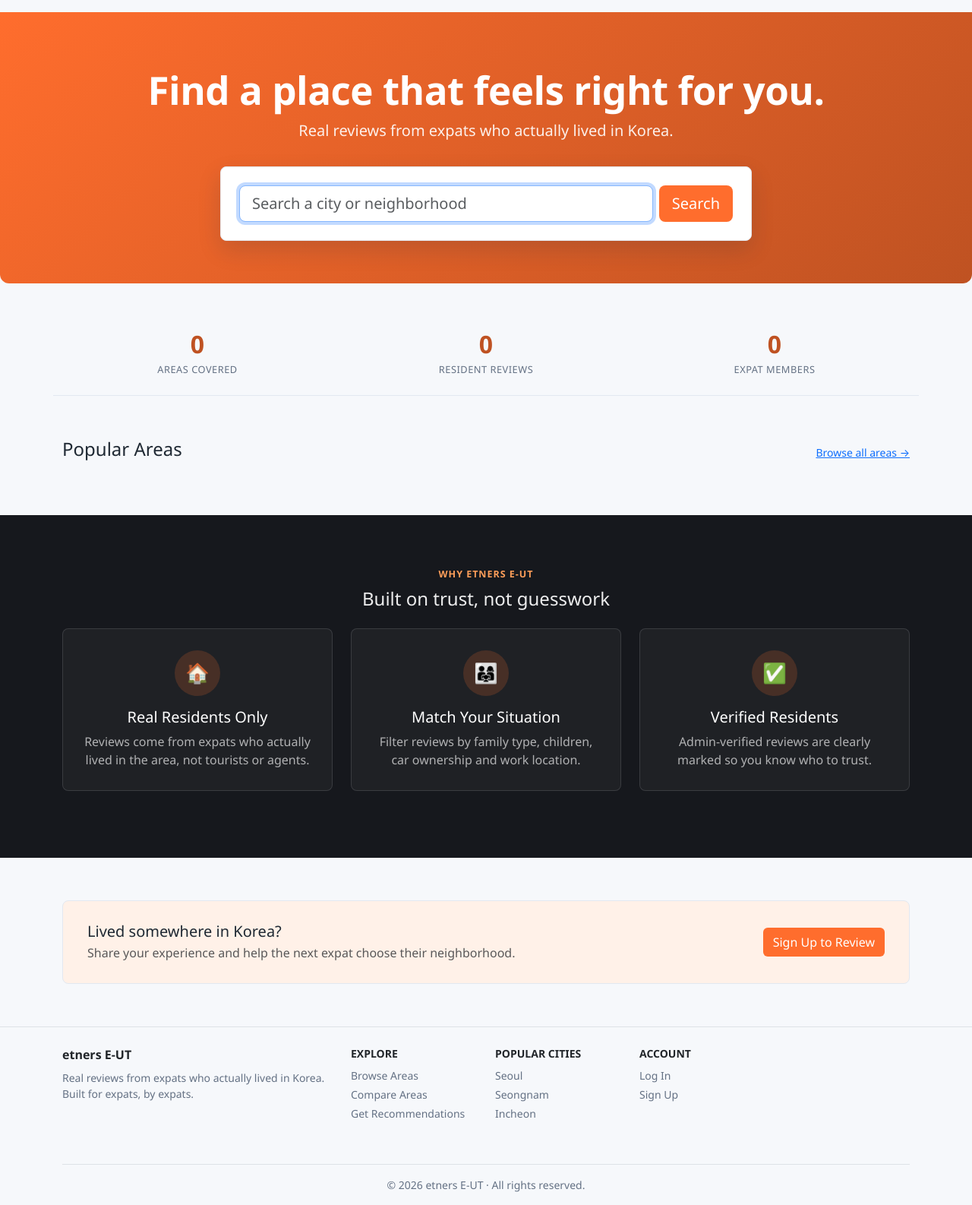
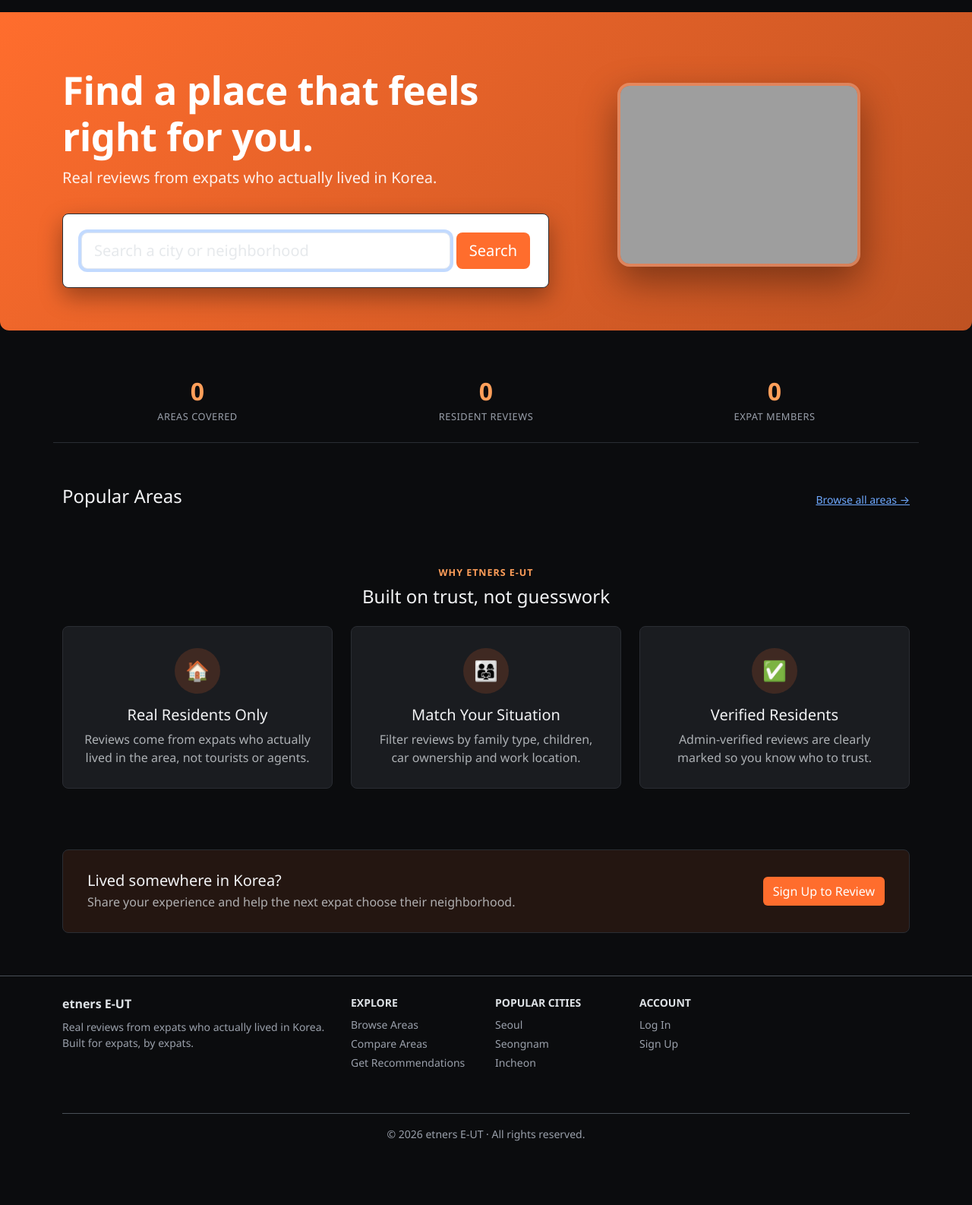
Before and after one commit to jerryfighter/20260915_ETNS_Relo, a Flask app: page / in a window 1280 px wide. Shown: the part 75-1661 px from the top of the page at 76% size. After the commit the page ends 1577 px from the top, so only its background shows below. Run offline with Flask 3, Linux system fonts and the light colour scheme; data that the repository does not hold is empty; grey boxes are pictures that could not be loaded.

Commit message:
Switch to a black base theme with orange only in the hero
Referenced an imweb.me template's structure (black base, single
colored hero band, framed photo beside the hero copy) without
copying its colors - brand orange (#ff6d2d) stays the only accent.

- Set data-bs-theme="dark" so Bootstrap's built-in components
  (cards, tables, forms, modals) restyle for a dark page instead of
  manually overriding each one.
- Recolor custom CSS variables for a black bg / light text palette;
  swap rating/stat accent text to the brighter --brand-accent for
  contrast against black.
- Drop the now-redundant "dark-section" wrapper on the homepage
  (the whole page is dark now) and fold it back into normal flow.
- Two-column hero: headline + search stay on the left, a framed
  house photo sits on the right (stacks below on mobile) - the
  earlier "Why etners E-UT" section already had orange icon circles
  that read fine as-is on black.
- Remove hardcoded bg-white on admin/compare tables so they follow
  the dark theme instead of staying white islands.
- search-card stays intentionally white/light for input legibility
  against the orange hero.

Co-Authored-By: Claude Sonnet 5 <noreply@anthropic.com>

```diff
--- a/app/static/css/style.css
+++ b/app/static/css/style.css
@@ -2,13 +2,12 @@
   --brand-primary: #ff6d2d;
   --brand-primary-dark: #bf5222;
   --brand-accent: #ff9f5a;
-  --brand-bg: #f6f8fb;
-  --brand-card: #ffffff;
-  --brand-text: #1f2933;
-  --brand-muted: #647184;
-  --brand-border: #e2e8f0;
+  --brand-bg: #0b0c0e;
+  --brand-card: #1a1c20;
+  --brand-text: #f2f3f5;
+  --brand-muted: #9aa0ab;
+  --brand-border: #2a2d33;
   --star-color: #f5a623;
-  --brand-dark: #16181d;
 }
 
 body {
@@ -55,7 +54,7 @@ body {
   font-weight: 700;
   letter-spacing: 0.08em;
   text-transform: uppercase;
-  color: var(--brand-primary-dark);
+  color: var(--brand-accent);
   margin-bottom: 0.5rem;
 }
 
@@ -76,12 +75,35 @@ body {
   color: rgba(255, 255, 255, 0.9);
 }
 
+.hero-photo-frame {
+  display: inline-block;
+  border-radius: 1rem;
+  overflow: hidden;
+  max-width: 320px;
+  border: 4px solid rgba(255, 255, 255, 0.25);
+  box-shadow: 0 20px 50px rgba(0, 0, 0, 0.4);
+}
+
+.hero-photo-frame img {
+  display: block;
+  width: 100%;
+  height: auto;
+}
+
 .search-card {
   margin-top: 2rem;
   max-width: 700px;
   border-radius: 0.5rem;
-  box-shadow: 0 12px 30px rgba(16, 42, 67, 0.15);
+  box-shadow: 0 12px 30px rgba(0, 0, 0, 0.35);
   border: none;
+  background: #ffffff;
+  color: #1f2933;
+}
+
+.search-card .form-control {
+  background-color: #ffffff;
+  color: #1f2933;
+  border-color: #e2e8f0;
 }
 
 .section {
@@ -98,7 +120,7 @@ body {
 .stats-value {
   font-size: 2rem;
   font-weight: 700;
-  color: var(--brand-primary-dark);
+  color: var(--brand-accent);
 }
 
 .stats-label {
@@ -123,44 +145,15 @@ body {
   line-height: 60px;
   margin: 0 auto 1rem;
   font-size: 1.6rem;
-  background: #fff1e8;
+  background: rgba(255, 109, 45, 0.16);
   border-radius: 50%;
 }
 
 .cta-banner {
-  background: #fff1e8;
+  background: rgba(255, 109, 45, 0.1);
   border: 1px solid var(--brand-border);
   border-radius: 0.5rem;
   padding: 1.75rem 2rem;
-}
-
-.dark-section {
-  background: var(--brand-dark);
-  color: rgba(255, 255, 255, 0.92);
-  padding: 4rem 0;
-  margin-top: 3.5rem;
-}
-
-.dark-section .section-eyebrow {
-  color: var(--brand-accent);
-}
-
-.dark-section .feature-card {
-  background: rgba(255, 255, 255, 0.04);
-  border-color: rgba(255, 255, 255, 0.12);
-}
-
-.dark-section .feature-card h5 {
-  color: #fff;
-}
-
-.dark-section .feature-card p {
-  color: rgba(255, 255, 255, 0.65);
-}
-
-.dark-section .feature-icon {
-  background: rgba(255, 109, 45, 0.18);
-  color: var(--brand-accent);
 }
 
 .card {
@@ -174,7 +167,7 @@ body {
 
 .area-card:hover {
   transform: translateY(-3px);
-  box-shadow: 0 10px 24px rgba(16, 42, 67, 0.12);
+  box-shadow: 0 10px 24px rgba(0, 0, 0, 0.4);
 }
 
 .rating-badge {
@@ -182,7 +175,7 @@ body {
   align-items: center;
   gap: 0.35rem;
   font-weight: 700;
-  color: var(--brand-primary-dark);
+  color: var(--brand-accent);
 }
 
 .stars {
@@ -196,7 +189,7 @@ body {
 }
 
 .badge-resident {
-  background-color: #94a3b8;
+  background-color: #64748b;
   color: #fff;
 }
 
@@ -207,7 +200,7 @@ body {
 }
 
 .rating-item {
-  background: #f1f5f9;
+  background: rgba(255, 255, 255, 0.05);
   border-radius: 0.35rem;
   padding: 0.75rem 1rem;
   text-align: center;
@@ -223,7 +216,7 @@ body {
 .rating-item .value {
   font-size: 1.35rem;
   font-weight: 700;
-  color: var(--brand-primary-dark);
+  color: var(--brand-accent);
 }
 
 .review-card {
@@ -236,7 +229,7 @@ body {
 
 .star-input label {
   font-size: 1.4rem;
-  color: #d0d5dd;
+  color: #4a4f58;
   cursor: pointer;
 }
 
@@ -274,13 +267,13 @@ footer {
 }
 
 .footer-link:hover {
-  color: var(--brand-primary-dark);
+  color: var(--brand-accent);
   text-decoration: underline;
 }
 
 @media (max-width: 576px) {
   .hero {
-    padding: 3rem 1rem 4.5rem;
+    padding: 3rem 1rem 2.5rem;
   }
   .hero h1 {
     font-size: 1.8rem;
--- a/app/templates/admin/areas.html
+++ b/app/templates/admin/areas.html
@@ -19,7 +19,7 @@
   </div>
 
   <div class="table-responsive">
-    <table class="table bg-white align-middle">
+    <table class="table align-middle">
       <thead><tr><th>Name</th><th>City</th><th>District</th><th>Reviews</th><th>Action</th></tr></thead>
       <tbody>
         {% for area in areas %}
--- a/app/templates/admin/reports.html
+++ b/app/templates/admin/reports.html
@@ -13,7 +13,7 @@
   </div>
 
   <div class="table-responsive">
-    <table class="table bg-white align-middle">
+    <table class="table align-middle">
       <thead><tr><th>Review</th><th>Reason</th><th>Detail</th><th>Status</th><th>Reported</th><th>Action</th></tr></thead>
       <tbody>
         {% for rep in reports %}
--- a/app/templates/admin/reviews.html
+++ b/app/templates/admin/reviews.html
@@ -12,7 +12,7 @@
   </div>
 
   <div class="table-responsive">
-    <table class="table bg-white align-middle">
+    <table class="table align-middle">
       <thead><tr><th>Area</th><th>Author</th><th>Rating</th><th>Status</th><th>Date</th><th>Action</th></tr></thead>
       <tbody>
         {% for r in reviews %}
--- a/app/templates/admin/users.html
+++ b/app/templates/admin/users.html
@@ -10,7 +10,7 @@
   </form>
 
   <div class="table-responsive">
-    <table class="table bg-white">
+    <table class="table">
       <thead><tr><th>Email</th><th>Nickname</th><th>Nationality</th><th>Status</th><th>Joined</th><th>Action</th></tr></thead>
       <tbody>
         {% for u in users %}
--- a/app/templates/area/compare.html
+++ b/app/templates/area/compare.html
@@ -25,7 +25,7 @@
 
   {% if areas %}
     <div class="table-responsive">
-      <table class="table compare-table bg-white">
+      <table class="table compare-table">
         <thead>
           <tr>
             <th>Area</th>
--- a/app/templates/base.html
+++ b/app/templates/base.html
@@ -1,5 +1,5 @@
 <!DOCTYPE html>
-<html lang="en">
+<html lang="en" data-bs-theme="dark">
 <head>
   <meta charset="UTF-8">
   <meta name="viewport" content="width=device-width, initial-scale=1.0">
--- a/app/templates/index.html
+++ b/app/templates/index.html
@@ -3,17 +3,27 @@
 {% block title %}etners E-UT - Find your neighborhood{% endblock %}
 
 {% block content %}
-<section class="hero text-center">
+<section class="hero">
   <div class="container">
+    <div class="row align-items-center">
+      <div class="col-lg-7 text-center text-lg-start">
         <h1>Find a place that feels right for you.</h1>
         <p class="lead">Real reviews from expats who actually lived in Korea.</p>
 
-    <div class="card search-card mx-auto p-4">
+        <div class="card search-card mx-auto mx-lg-0 p-4">
           <form method="get" action="{{ url_for('main.index') }}" class="d-flex gap-2">
             <input type="text" name="q" class="form-control form-control-lg" placeholder="Search a city or neighborhood"
                    value="{{ query }}" autofocus>
             <button type="submit" class="btn btn-lg text-white flex-shrink-0" style="background-color: var(--brand-primary);">Search</button>
           </form>
+        </div>
+      </div>
+      <div class="col-lg-5 text-center mt-5 mt-lg-0">
+        <div class="hero-photo-frame">
+          <img src="https://images.unsplash.com/photo-1628012209120-d9db7abf7eab?auto=format&fit=crop&w=700&q=80"
+               alt="A modern home exterior in Korea">
+        </div>
+      </div>
     </div>
   </div>
 </section>
@@ -61,10 +71,7 @@
     </div>
   </div>
 
-</div>
-
-<section class="dark-section">
-  <div class="container">
+  <div class="section">
     <div class="text-center mb-4">
       <span class="section-eyebrow">Why etners E-UT</span>
       <h4 class="mb-0">Built on trust, not guesswork</h4>
@@ -74,28 +81,26 @@
         <div class="feature-card">
           <div class="feature-icon">🏠</div>
           <h5>Real Residents Only</h5>
-          <p class="mb-0">Reviews come from expats who actually lived in the area, not tourists or agents.</p>
+          <p class="text-muted mb-0">Reviews come from expats who actually lived in the area, not tourists or agents.</p>
         </div>
       </div>
       <div class="col-md-4 mb-4">
         <div class="feature-card">
           <div class="feature-icon">👨‍👩‍👧</div>
           <h5>Match Your Situation</h5>
-          <p class="mb-0">Filter reviews by family type, children, car ownership and work location.</p>
+          <p class="text-muted mb-0">Filter reviews by family type, children, car ownership and work location.</p>
         </div>
       </div>
       <div class="col-md-4 mb-4">
         <div class="feature-card">
           <div class="feature-icon">✅</div>
           <h5>Verified Residents</h5>
-          <p class="mb-0">Admin-verified reviews are clearly marked so you know who to trust.</p>
+          <p class="text-muted mb-0">Admin-verified reviews are clearly marked so you know who to trust.</p>
         </div>
       </div>
     </div>
   </div>
-</section>
 
-<div class="container">
   <div class="section">
     <div class="cta-banner d-flex justify-content-between align-items-center flex-wrap gap-3">
       <div>
```
Lines whose indentation alone changed are shown as unchanged.
